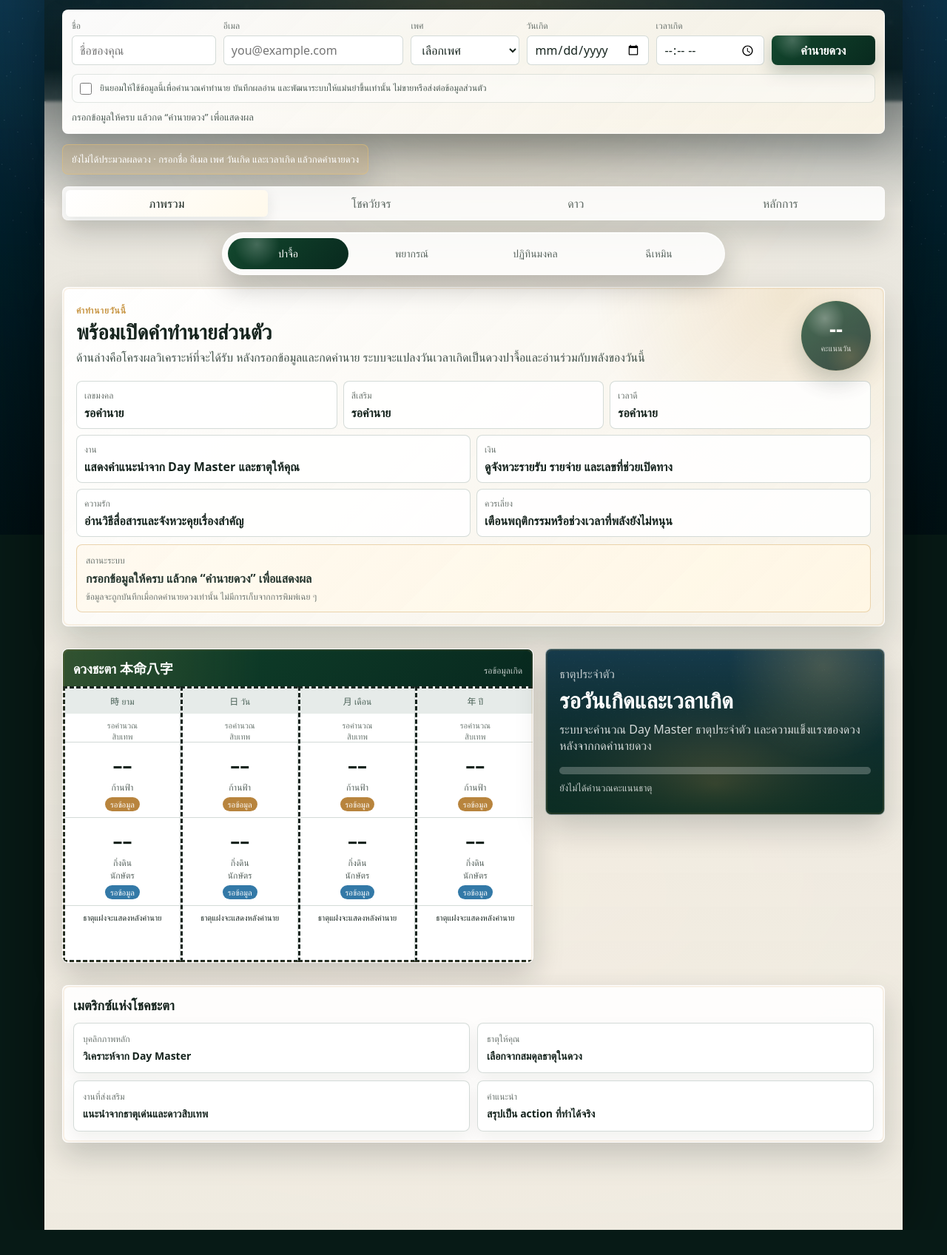
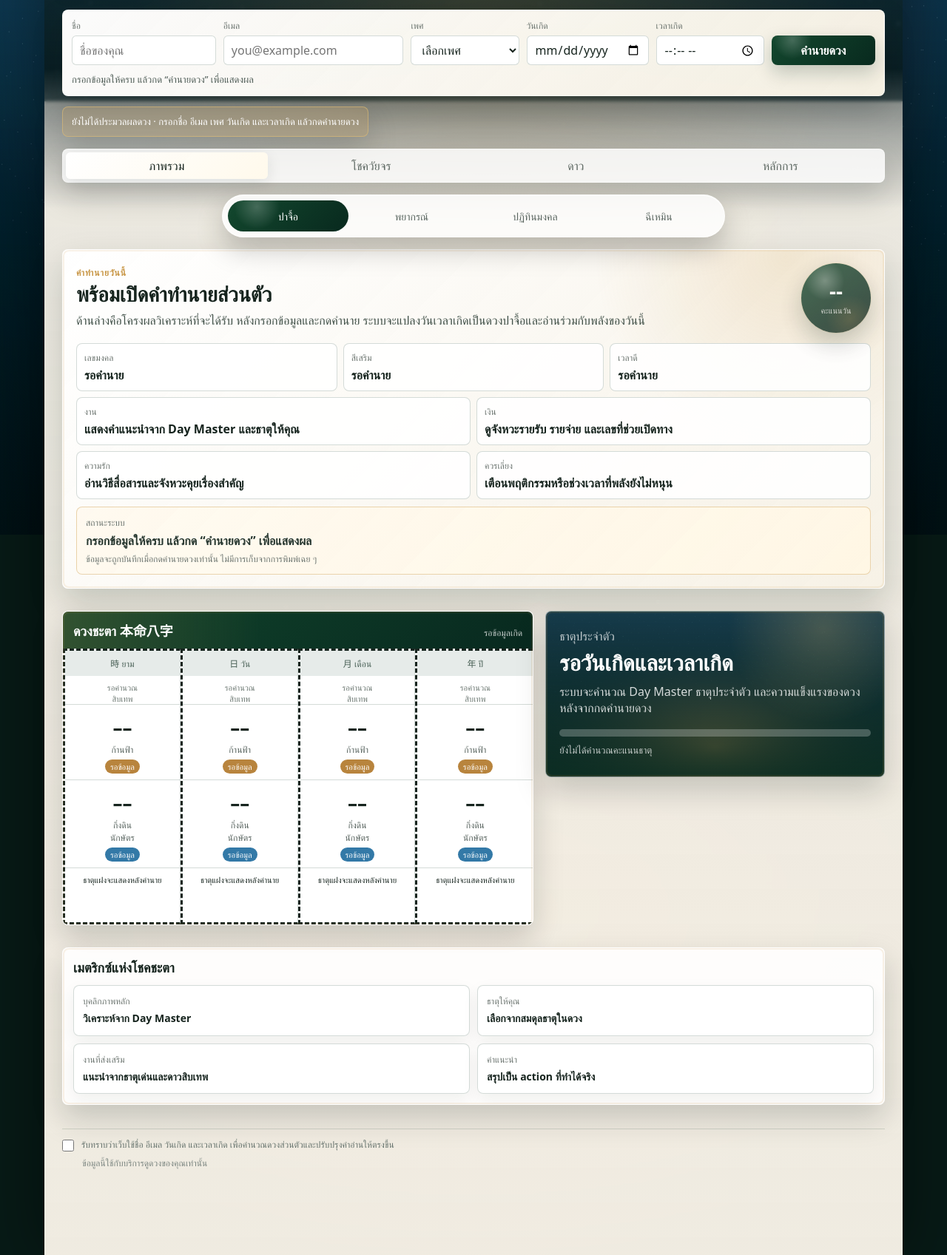
Before and after one commit to Ninejoes/bazi-insight, a website: page outputs/index.html in a window 1280 px wide. Shown: the part 77-1774 px from the top of the page at 74% size. Before the commit the page ends 1740 px from the top, so only its background shows below. Drawn offline with Linux system fonts and the light colour scheme.

Commit message:
Move consent note to footer

```diff
--- a/outputs/app.js
+++ b/outputs/app.js
@@ -651,9 +651,9 @@ async function requestPrediction(reason = "prediction-request") {
     return;
   }
   if (!els.privacyConsent.checked) {
-    els.predictionStatus.textContent = "กรุณาติ๊กยินยอมก่อนคำนาย เพื่อให้ระบบใช้ข้อมูลนี้คำนวณและบันทึกผลอ่านให้คุณ";
+    els.predictionStatus.textContent = "เลื่อนลงไปท้ายหน้าแล้วติ๊กข้อความรับทราบเล็ก ๆ ก่อน ระบบจึงจะเปิดคำทำนายให้";
     els.consentLine.classList.add("is-attention");
-    els.privacyConsent.focus();
+    els.consentLine.scrollIntoView({ behavior: "smooth", block: "center" });
     return;
   }
   unlockResults();
--- a/outputs/index.html
+++ b/outputs/index.html
@@ -47,10 +47,6 @@
           <label>&nbsp;</label>
           <button class="predict-btn" id="predictBtn" type="button">คำนายดวง</button>
         </div>
-        <label class="consent-line" for="privacyConsent">
-          <input id="privacyConsent" type="checkbox" />
-          <span>ยินยอมให้ใช้ข้อมูลนี้เพื่อคำนวณคำทำนาย บันทึกผลอ่าน และพัฒนาระบบให้แม่นยำขึ้นเท่านั้น ไม่ขายหรือส่งต่อข้อมูลส่วนตัว</span>
-        </label>
         <p class="prediction-status" id="predictionStatus">กรอกข้อมูลให้ครบ แล้วกด “คำนายดวง” เพื่อแสดงผล</p>
       </section>
 
@@ -238,6 +234,14 @@
         </section>
       </main>
 
+      <footer class="privacy-footer">
+        <label class="consent-line" for="privacyConsent">
+          <input id="privacyConsent" type="checkbox" />
+          <span>รับทราบว่าเว็บใช้ชื่อ อีเมล วันเกิด และเวลาเกิด เพื่อคำนวณดวงส่วนตัวและปรับปรุงคำอ่านให้ตรงขึ้น</span>
+        </label>
+        <p>ข้อมูลนี้ใช้กับบริการดูดวงของคุณเท่านั้น</p>
+      </footer>
+
     </div>
 
     <script src="./app.js"></script>
--- a/outputs/styles.css
+++ b/outputs/styles.css
@@ -215,20 +215,30 @@ h1 {
   line-height: 1.45;
 }
 
+.privacy-footer {
+  margin: 18px 0 10px;
+  border-top: 1px solid rgba(16, 61, 39, 0.14);
+  padding-top: 12px;
+  color: #66736d;
+  font-size: 12px;
+  line-height: 1.55;
+}
+
+.privacy-footer p {
+  margin: 6px 0 0 27px;
+  color: #7b8580;
+}
+
 .consent-line {
-  grid-column: 1 / -1;
   display: grid;
   grid-template-columns: 18px minmax(0, 1fr);
-  gap: 9px;
+  gap: 8px;
   align-items: start;
-  margin-top: 2px;
-  border: 1px solid rgba(16, 61, 39, 0.12);
-  border-radius: 8px;
-  padding: 9px 10px;
-  color: #485850;
+  width: fit-content;
+  max-width: 100%;
+  color: #66736d;
   font-size: 12px;
   line-height: 1.55;
-  background: rgba(255, 255, 255, 0.44);
 }
 
 .consent-line input {
@@ -243,9 +253,11 @@ h1 {
 }
 
 .consent-line.is-attention {
-  border-color: rgba(200, 150, 69, 0.82);
-  background: rgba(255, 250, 240, 0.86);
-  box-shadow: 0 0 0 3px rgba(200, 150, 69, 0.12);
+  border-radius: 8px;
+  padding: 8px 10px;
+  color: #4d3d21;
+  background: rgba(255, 250, 240, 0.72);
+  box-shadow: inset 0 0 0 1px rgba(200, 150, 69, 0.42);
 }
 
 .field label {
```
